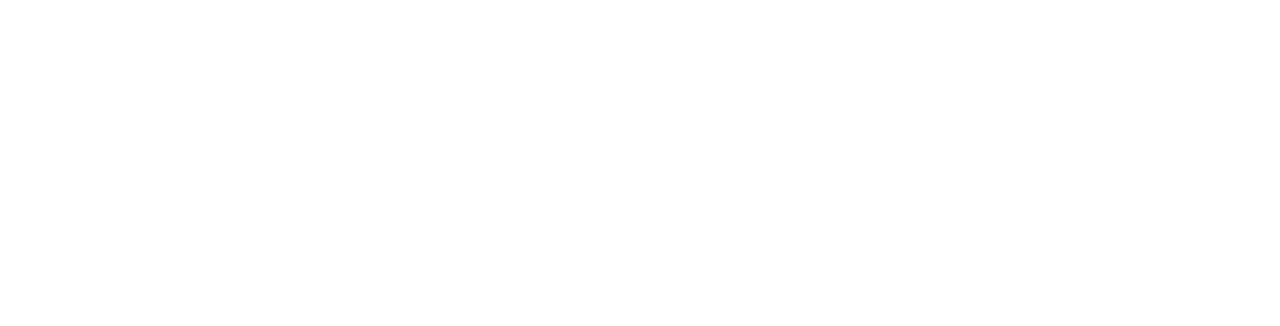
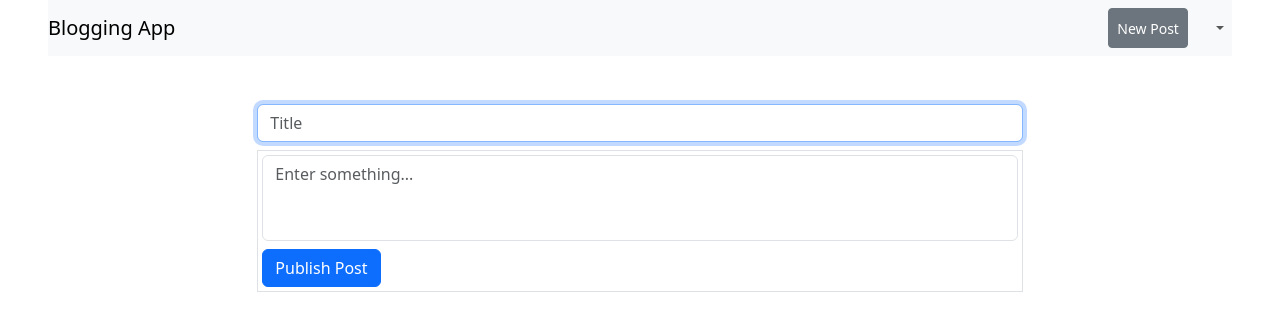
Before and after one commit to fal4782/blogging-app, a Vue app in the folder frontend/: page /publish in a window 1280 px wide. Shown: the top 326 px of the page. Built offline with nearby package versions, Linux system fonts and the light colour scheme.

Commit message:
added navbar, and creatpost page

```diff
--- a/frontend/index.html
+++ b/frontend/index.html
@@ -2,9 +2,9 @@
 <html lang="en">
   <head>
     <meta charset="UTF-8" />
-    <link rel="icon" href="/favicon.ico" />
+    <link rel="icon" href="./public/favicon.ico" />
     <meta name="viewport" content="width=device-width, initial-scale=1.0" />
-    <title>Vite App</title>
+    <title>Blogging App</title>
   </head>
   <body>
     <div id="app"></div>
--- a/frontend/package.json
+++ b/frontend/package.json
@@ -14,6 +14,7 @@
     "popper.js": "^1.16.1",
     "vue": "^2.6.12",
     "vue-router": "^3.5.4",
+    "vue-wysiwyg": "^1.7.2",
     "vuex": "^3.6.2"
   },
   "devDependencies": {
--- /dev/null
+++ b/frontend/src/components/NavBar.vue
@@ -0,0 +1,44 @@
+<template>
+  <div>
+    <b-navbar toggleable="sm" type="light" variant="light">
+      <router-link to="/posts" class="text-decoration-none">
+        <b-navbar-brand>Blogging App</b-navbar-brand>
+      </router-link>
+
+      <b-navbar-toggle target="nav-collapse"></b-navbar-toggle>
+
+      <b-collapse id="nav-collapse" is-nav>
+        <b-navbar-nav class="ms-auto">
+          <b-button size="sm" class="my-2 my-sm-0 me-3" @click="createPost">
+            New Post
+          </b-button>
+          <b-nav-item-dropdown :text="userInitial" drop-left>
+            <b-dropdown-item href="#">Profile</b-dropdown-item>
+            <b-dropdown-item @click="signOut">Sign Out</b-dropdown-item>
+          </b-nav-item-dropdown>
+        </b-navbar-nav>
+      </b-collapse>
+    </b-navbar>
+  </div>
+</template>
+
+<script>
+export default {
+  computed: {
+    userInitial() {
+      const email = localStorage.getItem("email");
+      const capitalizedInitial = email?.charAt(0).toUpperCase();
+      return capitalizedInitial;
+    },
+  },
+  methods: {
+    createPost() {
+      this.$router.push("/publish");
+    },
+    signOut() {
+      localStorage.clear();
+      this.$router.push("/login");
+    },
+  },
+};
+</script>
--- a/frontend/src/router/index.js
+++ b/frontend/src/router/index.js
@@ -3,6 +3,7 @@
 import LoginPage from "../views/LoginPage.vue";
 import SignupPage from "../views/SignupPage.vue";
 import HomePage from "../views/HomePage.vue";
+import CreatePost from "../views/CreatePost.vue";
 
 Vue.use(VueRouter);
 
@@ -11,7 +12,7 @@
   base: import.meta.env.BASE_URL,
   routes: [
     {
-      path: "/",
+      path: "/posts",
       name: "home",
       component: HomePage,
     },
@@ -25,6 +26,11 @@
       name: "singup",
       component: SignupPage,
     },
+    {
+      path: "/publish",
+      name: "publish",
+      component: CreatePost,
+    },
     // {
     //   path: "/about",
     //   name: "about",
--- /dev/null
+++ b/frontend/src/views/CreatePost.vue
@@ -0,0 +1,39 @@
+<template>
+  <div class="mx-5">
+    <NavBar />
+
+    <div class="container-fluid mt-5 col-12 col-sm-10 col-lg-8">
+      <b-form @submit="onSubmit" class="p-fluid">
+        <div class="mb-2">
+          <b-form-input
+            id="input-1"
+            v-model="title"
+            placeholder="Title"
+            required
+            autofocus
+          ></b-form-input>
+        </div>
+        <div class="border p-1">
+          <div class="mb-2">
+            <b-form-textarea
+              id="textarea"
+              v-model="content"
+              placeholder="Enter something..."
+              rows="3"
+              max-rows="6"
+            ></b-form-textarea>
+          </div>
+          <b-button type="submit" variant="primary">Publish Post</b-button>
+        </div>
+      </b-form>
+    </div>
+  </div>
+</template>
+
+<script>
+import NavBar from "../components/NavBar.vue";
+
+export default {
+  components: { NavBar },
+};
+</script>
--- a/frontend/src/views/HomePage.vue
+++ b/frontend/src/views/HomePage.vue
@@ -1,8 +1,9 @@
 <template>
+  <div class="mx-5">
+    <NavBar />
     <div class="container">
-    <h1 class="text-center my-4">Welcome to the HomePage</h1>
-    <div v-if="blogs.length === 0" class="text-center">
-      <p>No blogs available</p>
+      <div v-if="blogs.length === 0" class="text-center mt-5">
+        <h4>No blogs available</h4>
       </div>
       <div v-else>
         <div v-for="(blog, index) in blogs" :key="index" class="my-4">
@@ -24,25 +25,29 @@
         </div>
       </div>
     </div>
+  </div>
 </template>
 
 <script>
+import NavBar from "../components/NavBar.vue";
+
 export default {
+  components: { NavBar },
   data() {
     return {
       blogs: [
-        {
-          id: 1,
-          userIcon: "user1.png",
-          title: "First Blog Title",
-          content: "This is the content of the first blog.",
-        },
-        {
-          id: 2,
-          userIcon: "user2.png",
-          title: "Second Blog Title",
-          content: "This is the content of the second blog.",
-        },
+        // {
+        //   id: 1,
+        //   userIcon: "user1.png",
+        //   title: "First Blog Title",
+        //   content: "This is the content of the first blog.",
+        // },
+        // {
+        //   id: 2,
+        //   userIcon: "user2.png",
+        //   title: "Second Blog Title",
+        //   content: "This is the content of the second blog.",
+        // },
         // Add more blog objects as needed
       ],
     };
--- a/frontend/src/views/LoginPage.vue
+++ b/frontend/src/views/LoginPage.vue
@@ -56,8 +56,13 @@
         const response = await this.login({
           email: this.email,
           password: this.password,
-        }); // Dispatch the 'login' action with form data
-        console.log("Login successful:", response);
+        });
+
+        localStorage.setItem("email", response.email);
+        localStorage.setItem("token", response.token);
+
+        this.$router.push("/posts");
+        // console.log("Login successful:", response);
       } catch (error) {
         // console.error("Error logging in:", error);
         window.alert(error.error);
```
Also changed, not shown: frontend/src/assets/logo.svg, 1 other file (tests, documents, lock files or other folders). Lines whose indentation alone changed are shown as unchanged.
